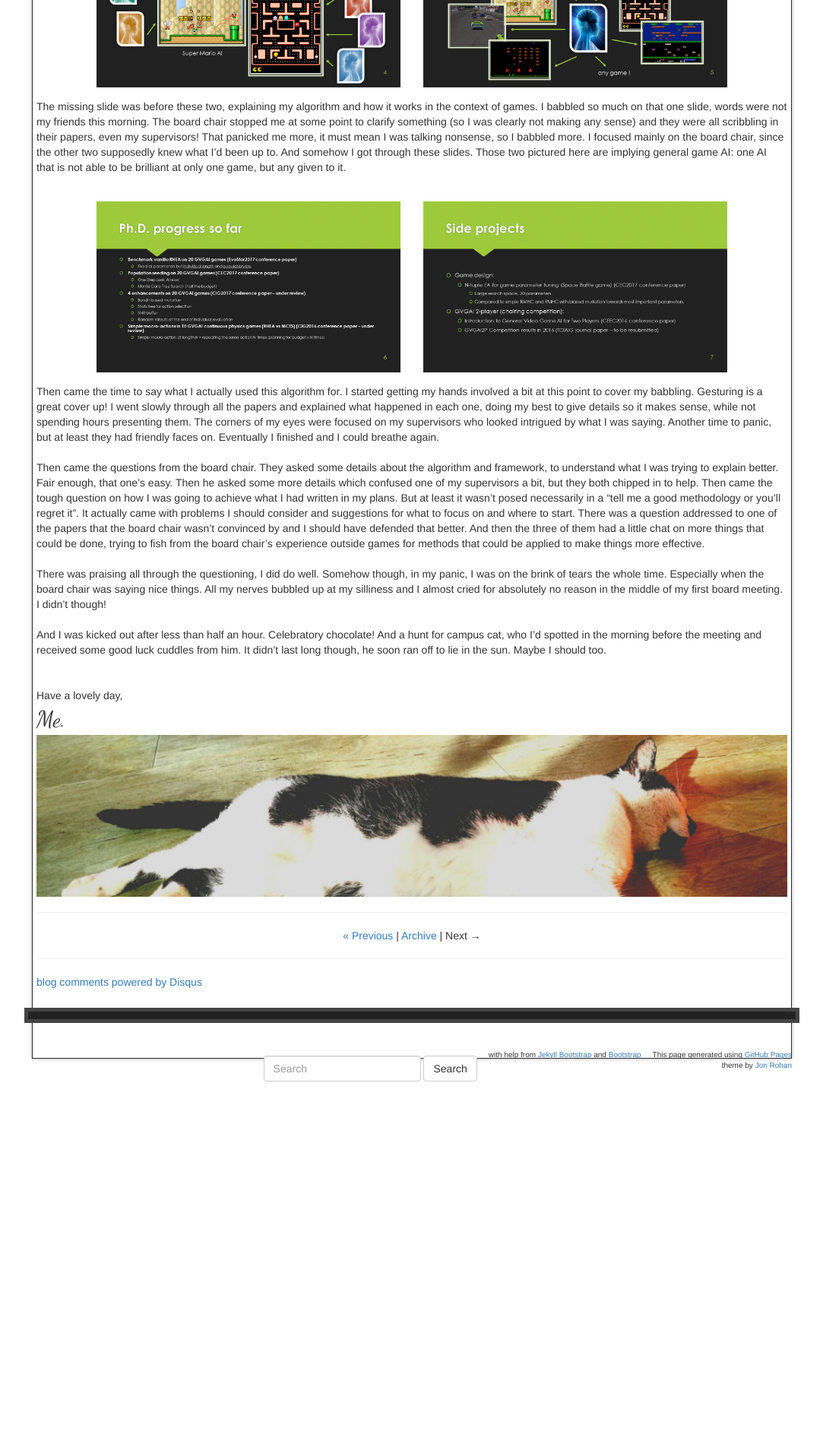
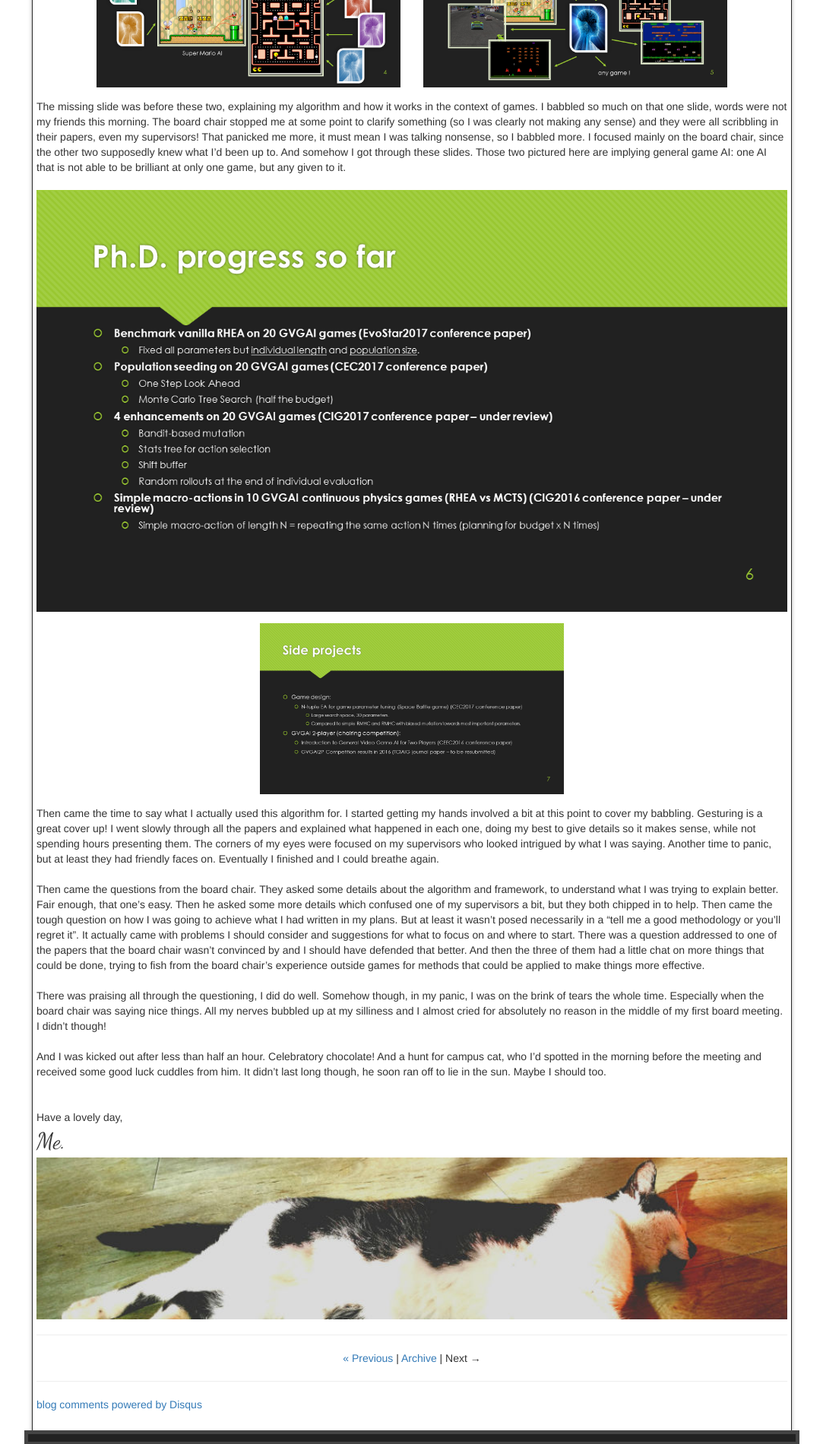
Before and after one commit to rdgain/rdgain.github.io, a Jekyll site: the page built from _posts/2017-04-13-first-supervisory-board.md, in a window 1280 px wide. Shown: the part 1665-3565 px from the top of the page at 76% size, without its empty margins (98-1181 px from the left). Built offline with Jekyll 4.4.1, drawn with Linux system fonts in a browser that asks for light colours; nearby versions of some CDN libraries; some web fonts are replaced; library files that are not in the unit come from our copies; comment, search, counter and statistics services are not loaded; before the commit the page ends 3166 px from its top, so only the background shows below that.

Commit message:
remove styles

```diff
--- a/_posts/2017-04-13-first-supervisory-board.md
+++ b/_posts/2017-04-13-first-supervisory-board.md
@@ -31,7 +31,7 @@ Introductory slides. I assumed they knew who I was so I skipped saying my introd
 
 The missing slide was before these two, explaining my algorithm and how it works in the context of games. I babbled so much on that one slide, words were not my friends this morning. The board chair stopped me at some point to clarify something (so I was clearly not making any sense) and they were all scribbling in their papers, even my supervisors! That panicked me more, it must mean I was talking nonsense, so I babbled more. I focused mainly on the board chair, since the other two supposedly knew what I'd been up to. And somehow I got through these slides. Those two pictured here are implying general game AI: one AI that is not able to be brilliant at only one game, but any given to it.
 
-<center><img style="margin:15px;width:400px" src="{{ site.url }}/assets/images/post2/slide6.png" /><img style="margin:15px;width:400px" src="{{ site.url }}/assets/images/post2/Presentation/Slide7.png" /></center>
+<center><img src="{{ site.url }}/assets/images/post2/slide6.png" /><img style="margin:15px;width:400px" src="{{ site.url }}/assets/images/post2/Presentation/Slide7.png" /></center>
 
 Then came the time to say what I actually used this algorithm for. I started getting my hands involved a bit at this point to cover my babbling. Gesturing is a great cover up! I went slowly through all the papers and explained what happened in each one, doing my best to give details so it makes sense, while not spending hours presenting them. The corners of my eyes were focused on my supervisors who looked intrigued by what I was saying. Another time to panic, but at least they had friendly faces on. Eventually I finished and I could breathe again.
 
```
